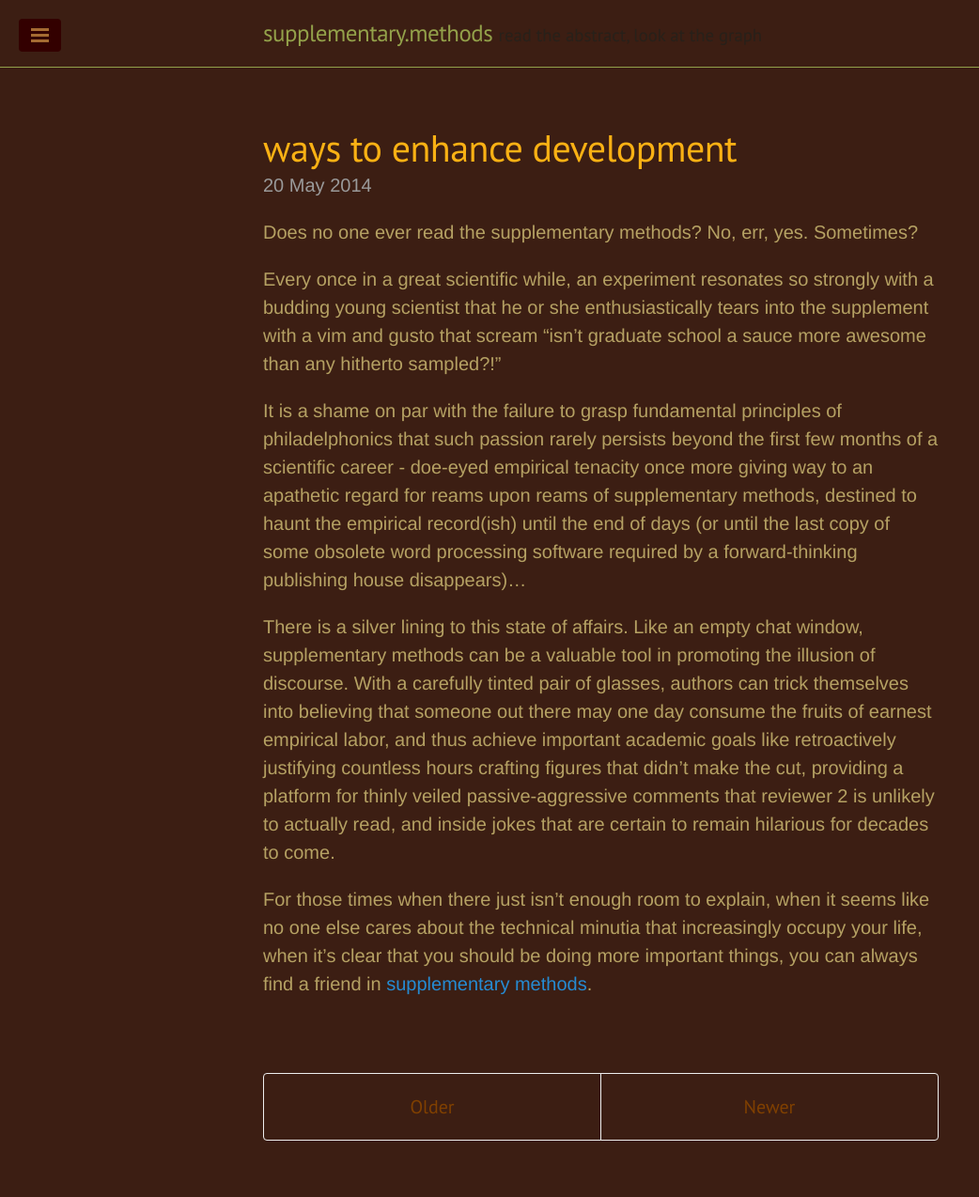
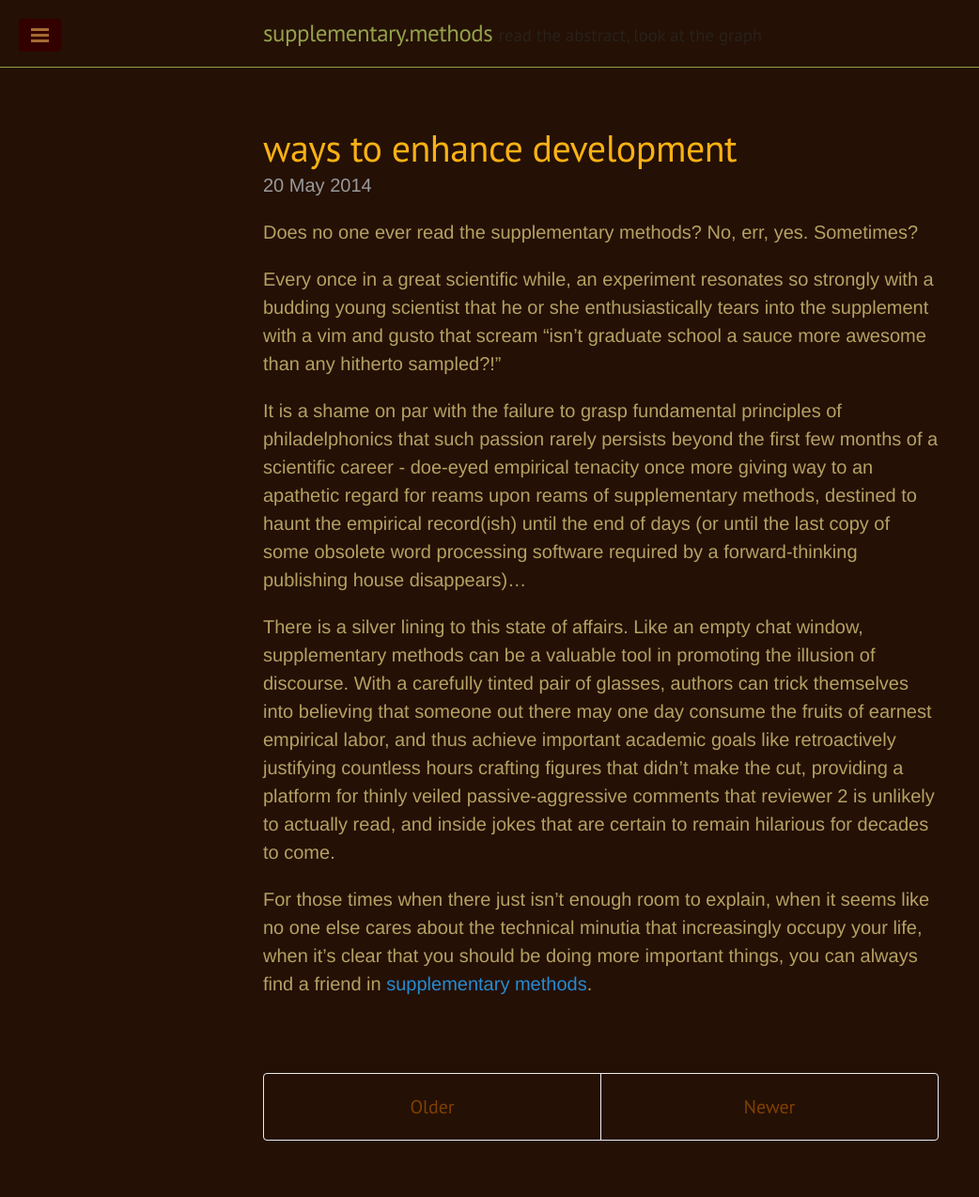
Before and after one commit to wem3/supplementary.methods, a Jekyll site: the page built from index.html, in a window 1280 px wide. Shown: the whole page at 94% size, without its empty margins (0-1042 px from the left). Built offline with Jekyll 4.4.1, drawn with Linux system fonts in a browser that asks for light colours; Markdown is read by kramdown in place of the engine named in the settings; the list of posts is cut into pages by our own code.

Commit message:
Adjust bg

```diff
--- a/public/css/poole.css
+++ b/public/css/poole.css
@@ -60,7 +60,7 @@ html {
 
 body {
   color: #b5a163;
-  background-color: #3c1e13;
+  background-color: #241005;
   -webkit-text-size-adjust: 100%;
       -ms-text-size-adjust: 100%;
 }
```
